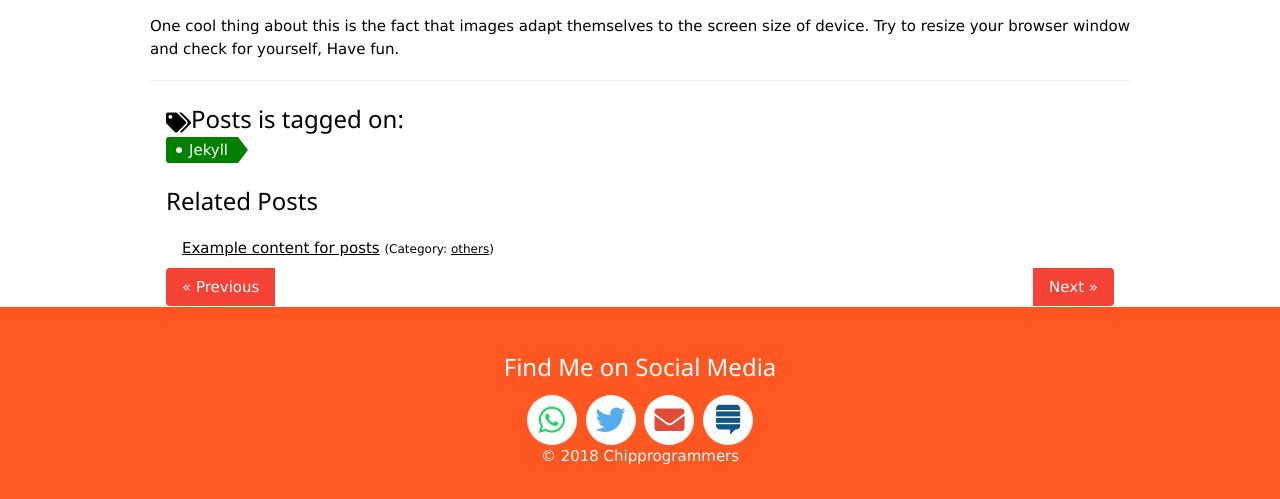
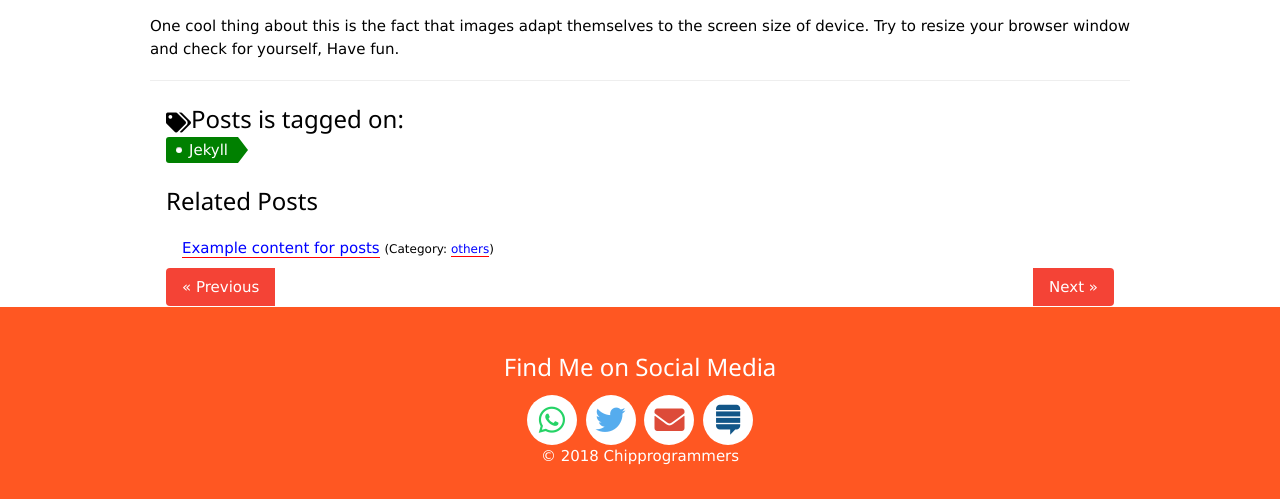
Before and after one commit to techiworld/techiworld.github.io, a Jekyll site: the page built from _posts/2016-06-04-test-page.md, in a window 1280 px wide. Shown: the part 804-1303 px from the top of the page. Built offline with Jekyll 4.4.1, drawn with Linux system fonts in a browser that asks for light colours; comment, search, counter and statistics services are not loaded.

Commit message:
Update main.css

```diff
--- a/assets/css/main.css
+++ b/assets/css/main.css
@@ -147,3 +147,37 @@
 ul {
   list-style: circle inside;
 }
+/* HyperLinks */
+#myLink a[target="_blank"]:after {
+  content: "\f35d";
+  font-family: "Font Awesome 5 Free";
+  font-weight: 900;
+  margin: 0 0 0 5px;
+}
+#myLink a:link{
+    color: blue;
+    background-color: transparent;
+    text-decoration: none;
+    border-bottom: 1px solid red;
+}
+
+#myLink a:visited {
+    color: hotpink;
+    background-color: transparent;
+    text-decoration: none;
+}
+
+#myLink a:hover {
+    color: green;
+    background-color: transparent;
+    text-decoration: none;
+}
+
+#myLink a:active {
+    color: blue;
+    background-color: transparent;
+    text-decoration: underline;
+  }
+#myLink img{
+   text-decoration: none;
+}
```
